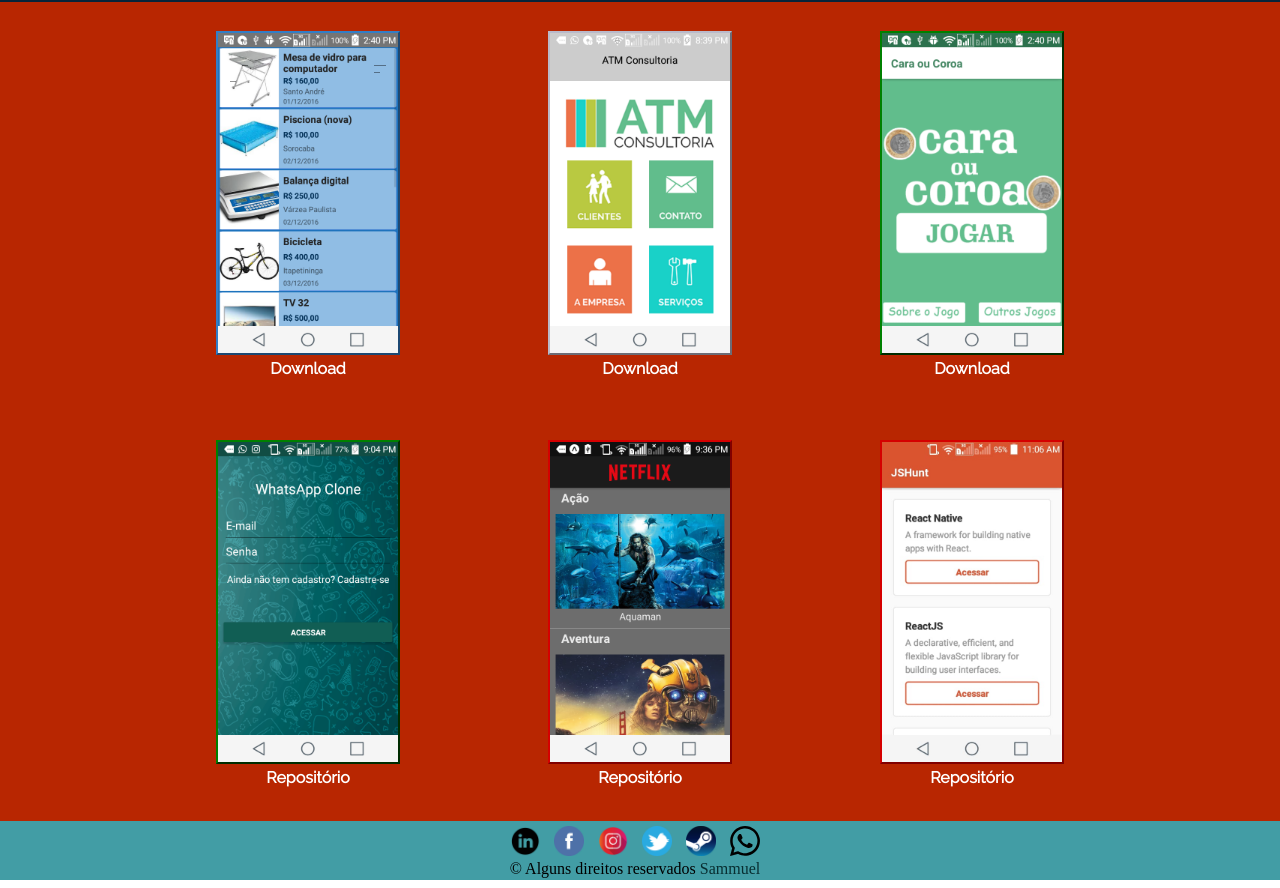
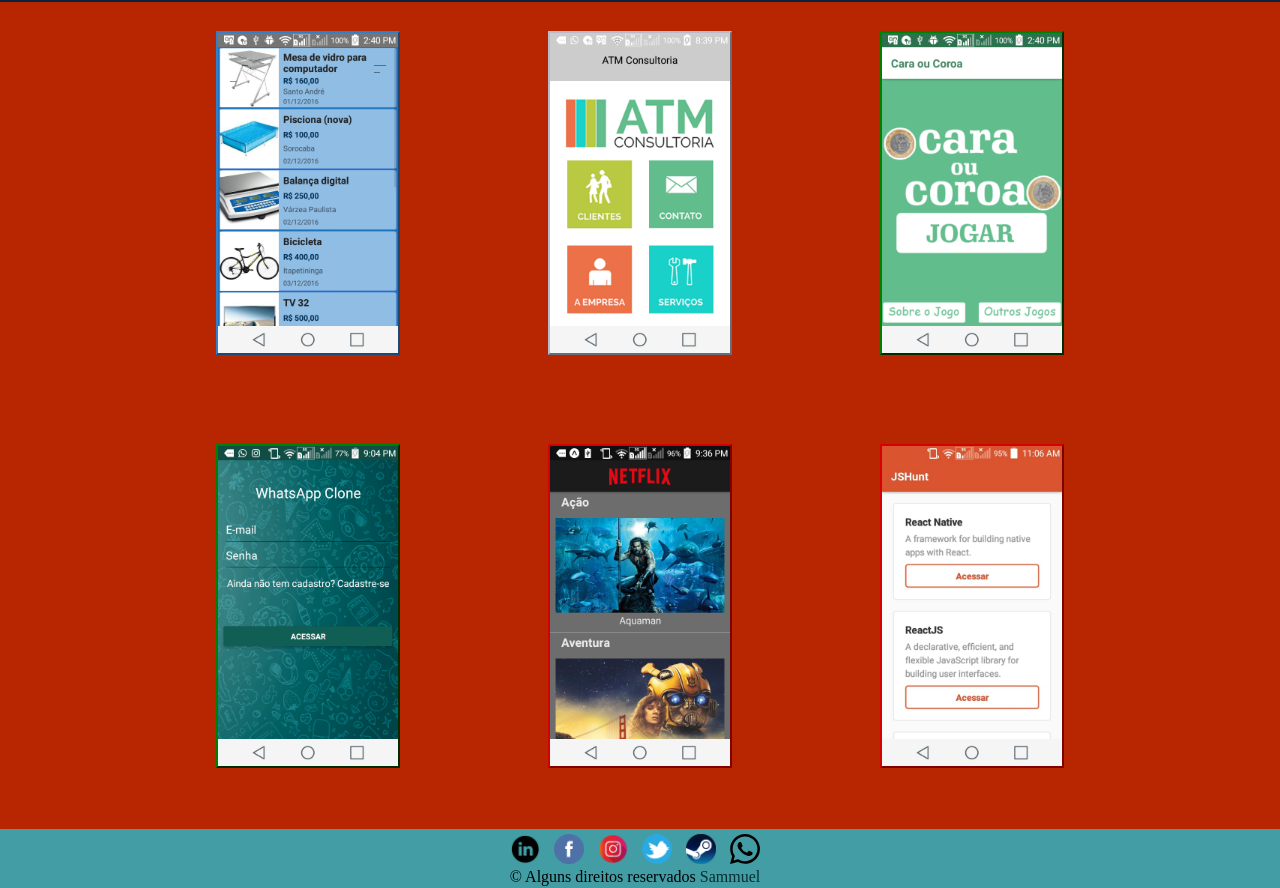
Before and after one commit to SammuelGR/home, a plain HTML site: page index.html in a window 1280 px wide. Shown: the part 1553-2441 px from the top of the page. Drawn offline with nearby package versions, Linux system fonts and the light colour scheme.

Commit message:
remove links de download

```diff
--- a/css/master.css
+++ b/css/master.css
@@ -100,14 +100,6 @@
   text-align: center;
 }
 
-#apps a {
-  color: #fff;
-}
-
-#apps a:hover {
-  color: #ffc2c2;
-}
-
 .app {
   display: inline-block;
   height: 45vh;
--- a/index.html
+++ b/index.html
@@ -120,43 +120,31 @@
         <a target="_blank" href="https://github.com/sammuelgr/react-native-app4"
           ><img id="app4" src="imgs/SSapp4.png" alt="app ATM Consultoria"
         /></a>
-        <a href="apps/ListaDeCompras.apk">Download</a>
       </article>
       <article class="app">
         <a target="_blank" href="https://github.com/sammuelgr/react-native-app5"
           ><img id="app5" src="imgs/SSapp5.png" alt="app ATM Consultoria"
         /></a>
-        <a href="https://github.com/SammuelGR/react-native-app5/releases"
-          >Download</a
-        >
       </article>
       <article class="app">
         <a target="_blank" href="https://github.com/sammuelgr/react-native-app6"
           ><img id="app6" src="imgs/SSapp6.png" alt="app app Cara ou Coroa"
         /></a>
-        <a href="https://github.com/SammuelGR/react-native-app6/releases"
-          >Download</a
-        >
       </article>
       <article class="app">
         <a target="_blank" href="https://github.com/sammuelgr/react-native-app8"
           ><img id="app6" src="imgs/SSapp8.png" alt="app Whatsapp Clone"
         /></a>
-        <a href="https://github.com/SammuelGR/react-native-app8/"
-          >Repositório</a
-        >
       </article>
       <article class="app">
         <a target="_blank" href="https://github.com/sammuelgr/netflix-clone"
           ><img id="app9" src="imgs/SSappNetflix.png" alt="app Netflix Clone"
         /></a>
-        <a href="https://github.com/sammuelgr/netflix-clone">Repositório</a>
       </article>
       <article class="app">
         <a target="_blank" href="https://github.com/sammuelgr/react-native-hunt"
           ><img id="app9" src="imgs/SSappHunt.jpg" alt="app Hunt"
         /></a>
-        <a href="https://github.com/sammuelgr/react-native-hunt">Repositório</a>
       </article>
     </section>
 
```
